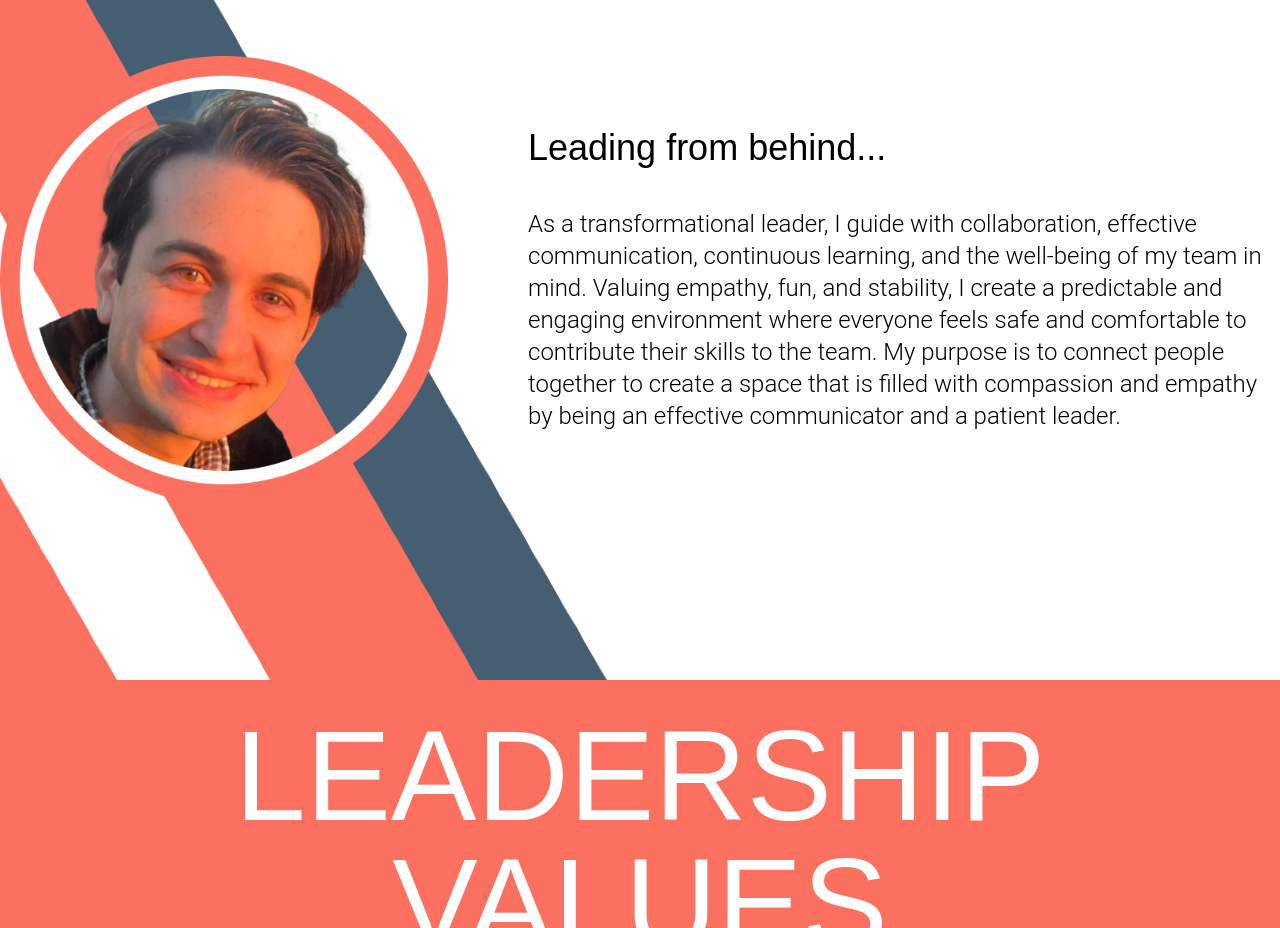
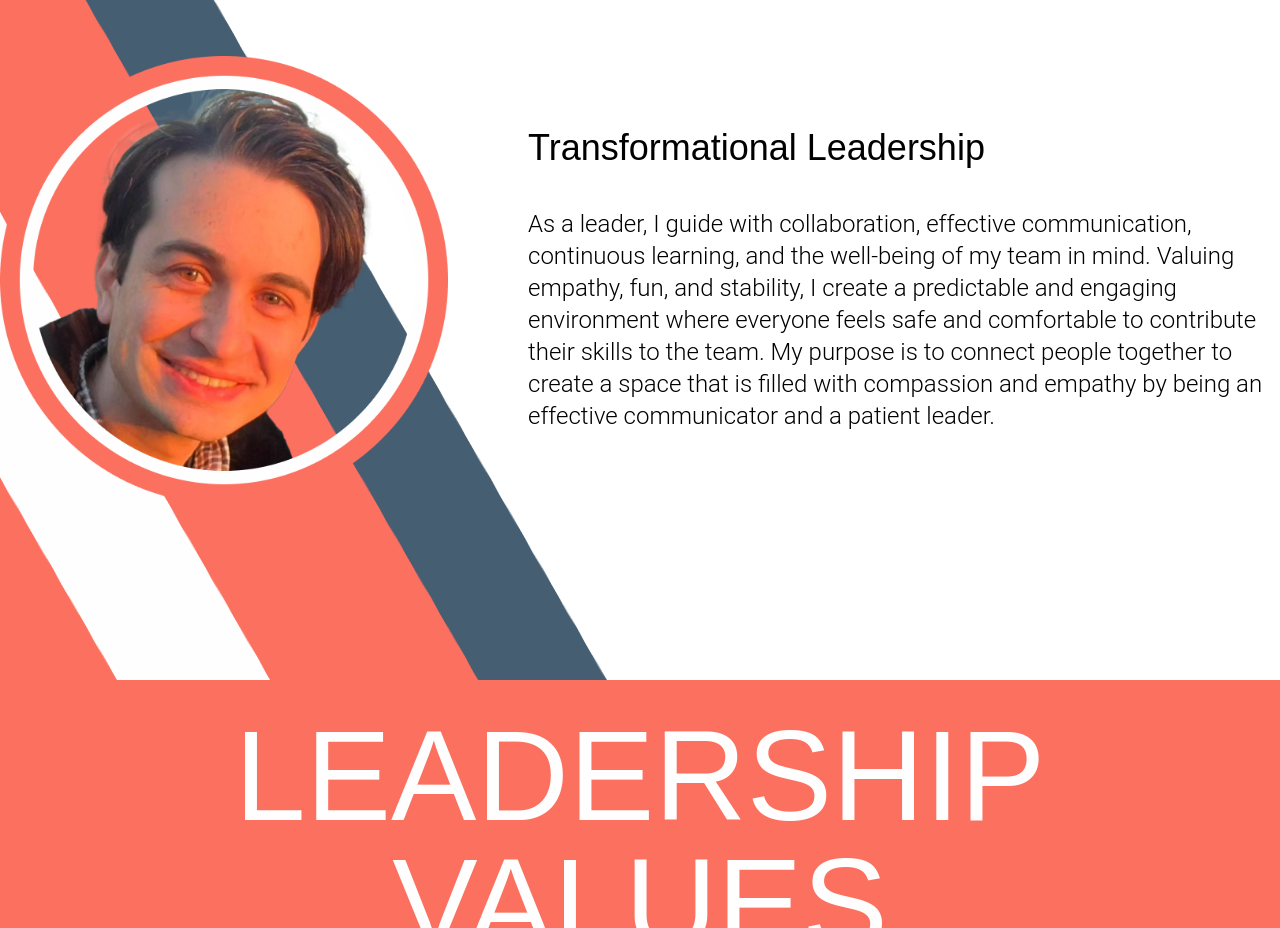
Before and after one commit to KevinLaird/leadership-profile, a React (Vite) app: page / in a window 1280 px wide. Shown: the part 1240-2168 px from the top of the page. Built offline with nearby package versions, Linux system fonts and the light colour scheme; a web font is replaced by a local one.

Commit message:
Changed title text

```diff
--- a/src/sections/Introduction.jsx
+++ b/src/sections/Introduction.jsx
@@ -9,21 +9,21 @@ const Introduction = () => {
       <div className="relative items-center justify-center z-20 flex flex-col lg:flex-row gap-20">
         <img
           src="./assets/Profile.png"
-          alt="Profile picture of Kevin Laird smiling."
+          alt="Profile of Kevin Laird smiling."
           className="w-full max-w-md max-h-60 lg:max-h-full object-contain" // Preserve aspect ratio
         />
         <div className="flex flex-col gap-10">
           <h1 className="font-haettenschweiler text-4xl text-center lg:text-left">
-            Leading from behind...
+            Transformational Leadership
           </h1>
           <p className={`font-robotolight text-2xl ${styles.content}`}>
-            As a transformational leader, I guide with collaboration, effective
-            communication, continuous learning, and the well-being of my team in
-            mind. Valuing empathy, fun, and stability, I create a predictable
-            and engaging environment where everyone feels safe and comfortable
-            to contribute their skills to the team. My purpose is to connect
-            people together to create a space that is filled with compassion and
-            empathy by being an effective communicator and a patient leader.
+            As a leader, I guide with collaboration, effective communication,
+            continuous learning, and the well-being of my team in mind. Valuing
+            empathy, fun, and stability, I create a predictable and engaging
+            environment where everyone feels safe and comfortable to contribute
+            their skills to the team. My purpose is to connect people together
+            to create a space that is filled with compassion and empathy by
+            being an effective communicator and a patient leader.
           </p>
         </div>
       </div>
```
